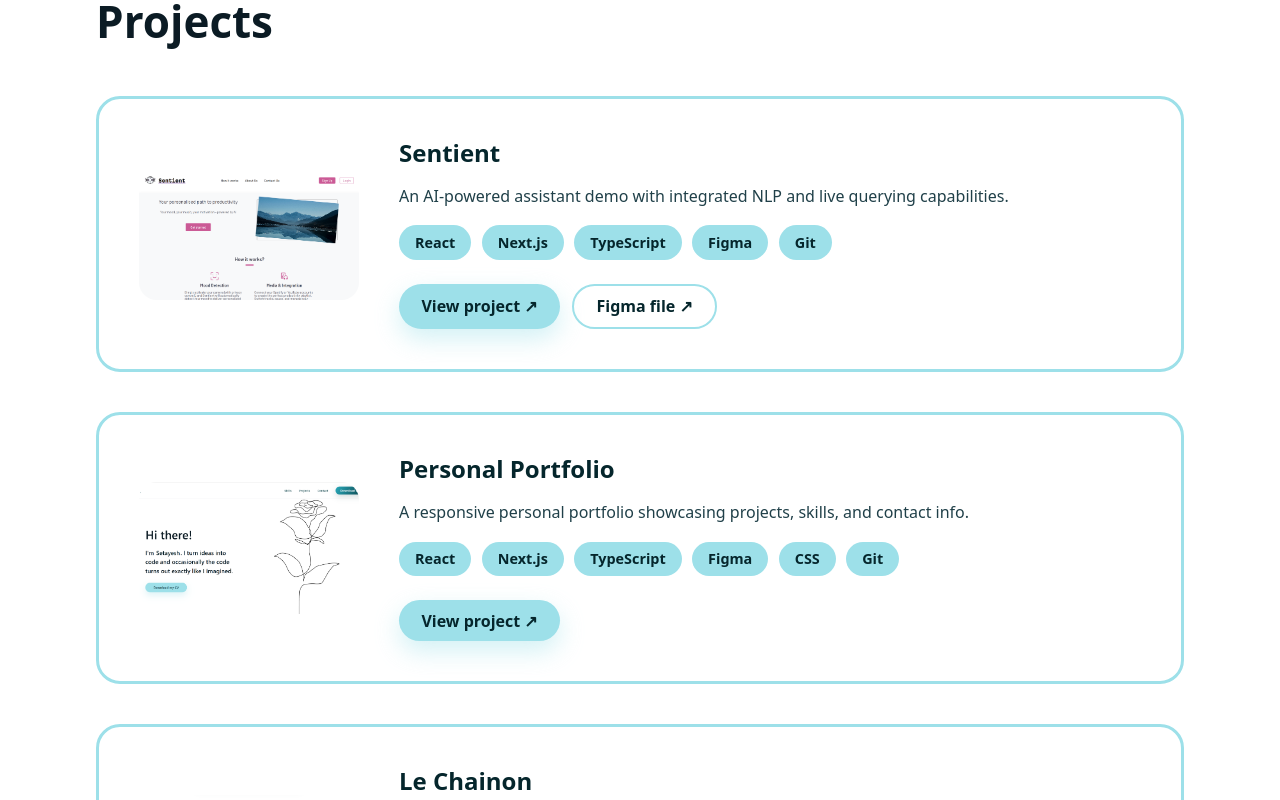
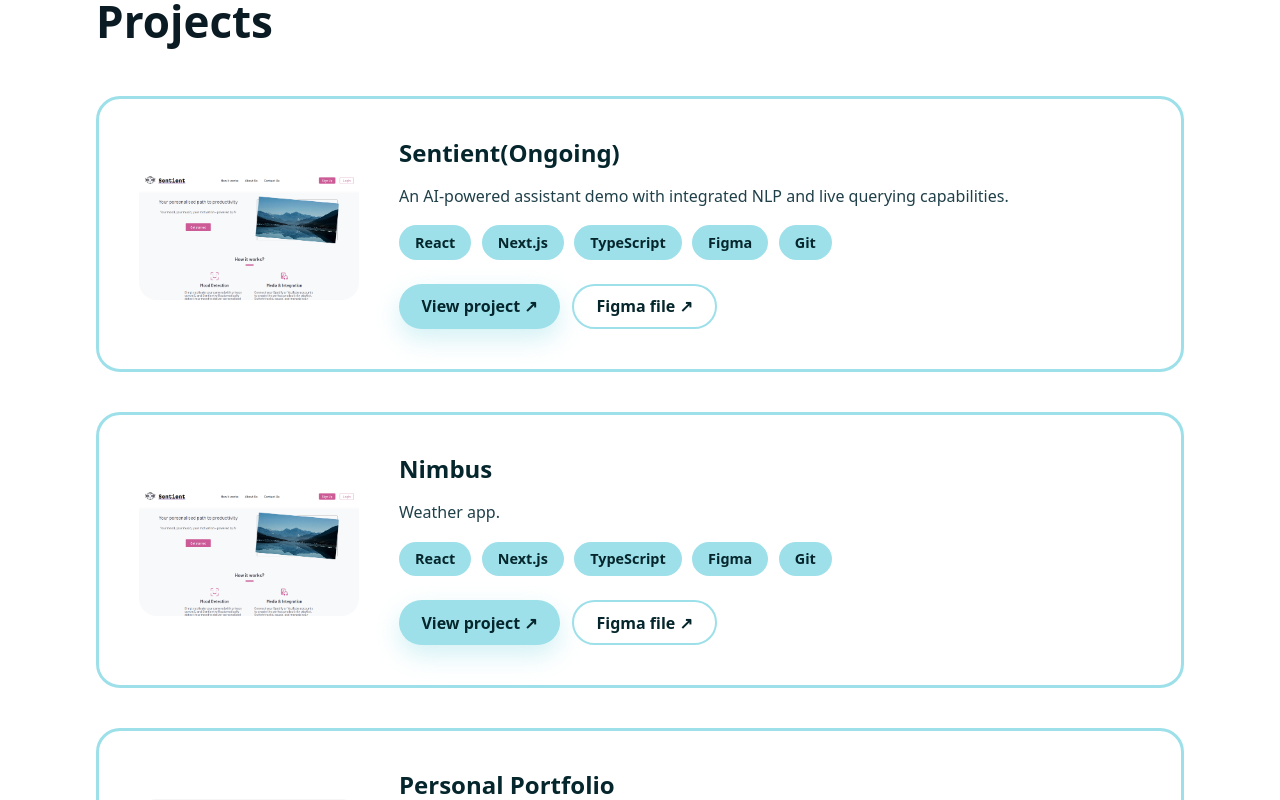
Before and after one commit to Setayesh2332/personal-portfolio-1.0, a React (Vite) app: page / in a window 1280 px wide. Shown: the part 1660-2460 px from the top of the page. Built offline with nearby package versions, Linux system fonts and the light colour scheme; no server answers; a web font is replaced by a local one.

Commit message:
add weather app

```diff
--- a/src/components/Projects.tsx
+++ b/src/components/Projects.tsx
@@ -13,7 +13,7 @@ type Project = {
 };
 const projects: Project[] = [
   {
-    title: "Sentient",
+    title: "Sentient(Ongoing)",
     description:
       "An AI-powered assistant demo with integrated NLP and live querying capabilities.",
     image: Sentient,
@@ -21,6 +21,16 @@ const projects: Project[] = [
     link: "https://sentient-app.netlify.app/",
     figmaLink:
       "https://www.figma.com/design/CVe75JV86Pdk19oU68ar1l/Untitled?node-id=0-1&t=BIpQ4D0xKzz3zIbb-0",
+  },
+  {
+    title: "Nimbus",
+    description:
+      "Weather app.",
+    image: Sentient,
+    tech: ["React", "Next.js", "TypeScript", "Figma", "Git"],
+    link: "https://nimbus0.netlify.app/",
+    figmaLink:
+      "https://www.figma.com/design/8EpdFpSw2hoCDvjFBa17N6/Untitled?node-id=0-1&p=f&t=D6fN06dwoJffsEo0-0",
   },
   {
     title: "Personal Portfolio",
@@ -36,6 +46,7 @@ const projects: Project[] = [
       "A website designed to support women in need and promote social outreach.",
     image: Chainon,
     tech: ["React", "Next.js", "TypeScript", "Tailwind CSS", "Git"],
+    link: "#",
   },
 ];
 function Projects() {
```
